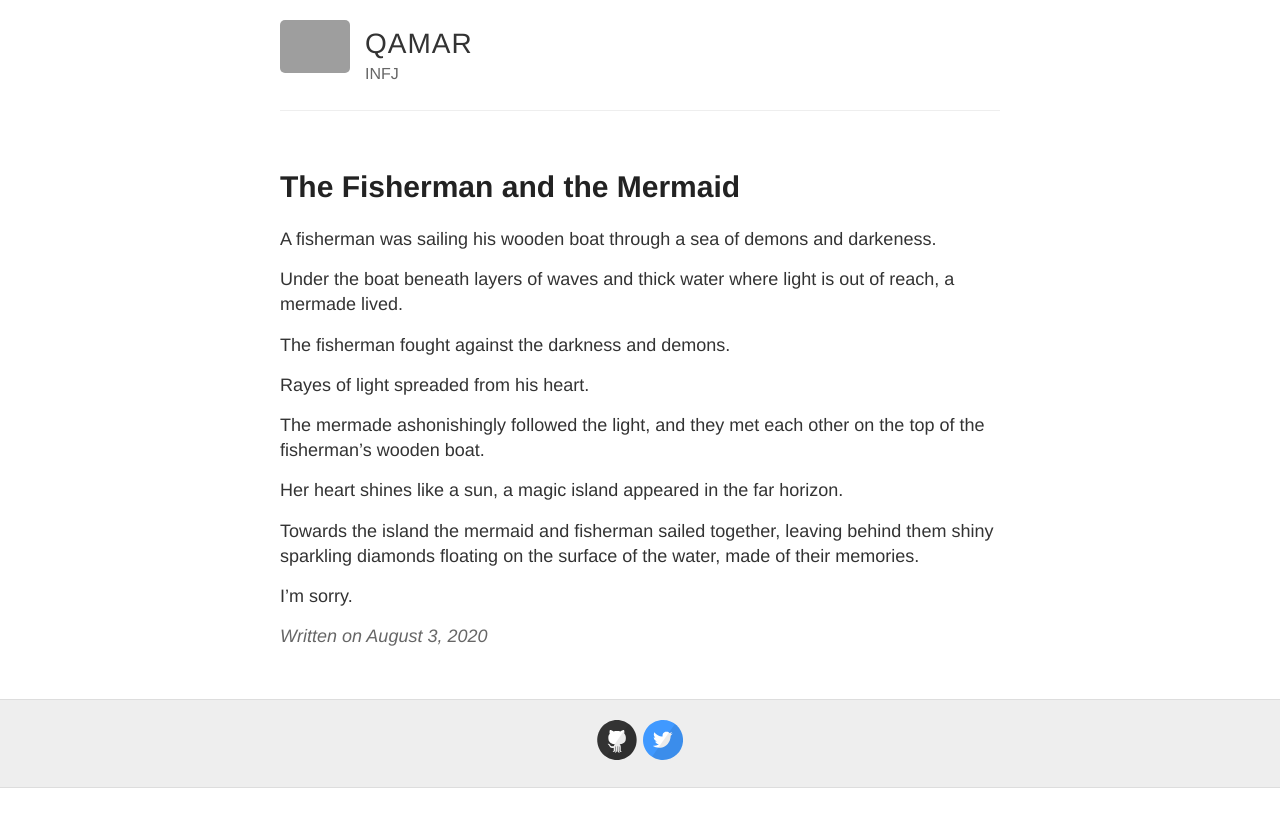
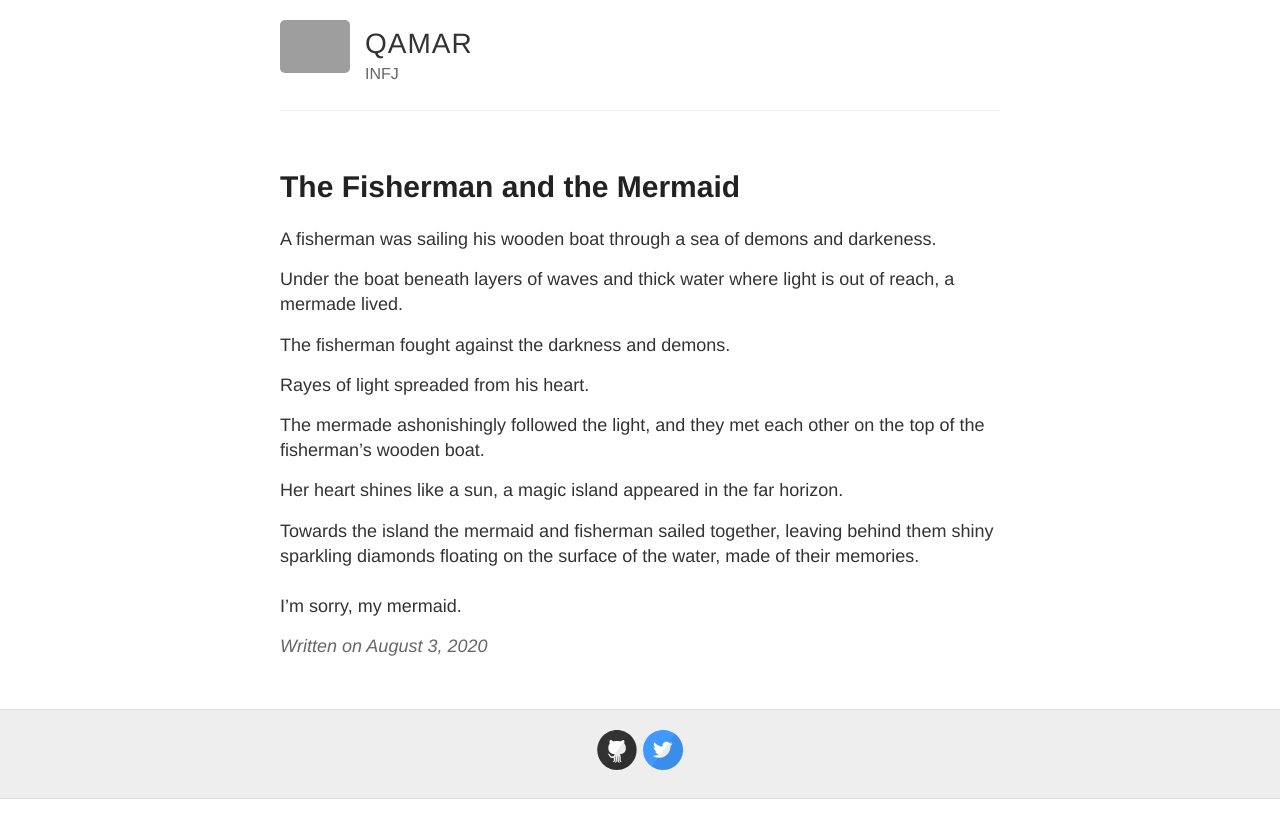
Before and after one commit to aelasr/aelasr.github.io, a Jekyll site: the page built from _posts/2020-08-03-fisherman-mermaid.md, in a window 1280 px wide. Shown: the top 838 px of the page. Built offline with Jekyll 4.4.1, drawn with Linux system fonts in a browser that asks for light colours; grey boxes are pictures that could not be loaded.

Commit message:
Update 2020-08-03-fisherman-mermaid.md

```diff
--- a/_posts/2020-08-03-fisherman-mermaid.md
+++ b/_posts/2020-08-03-fisherman-mermaid.md
@@ -16,6 +16,5 @@ The mermade ashonishingly followed the light, and they met each other on the top
 Her heart shines like a sun, a magic island appeared in the far horizon.
 
 Towards the island the mermaid and fisherman sailed together, leaving behind them shiny sparkling diamonds floating on the surface of the water, made of their memories.
-
-
-I'm sorry.
+<br/><br/>
+I'm sorry, my mermaid.
```
